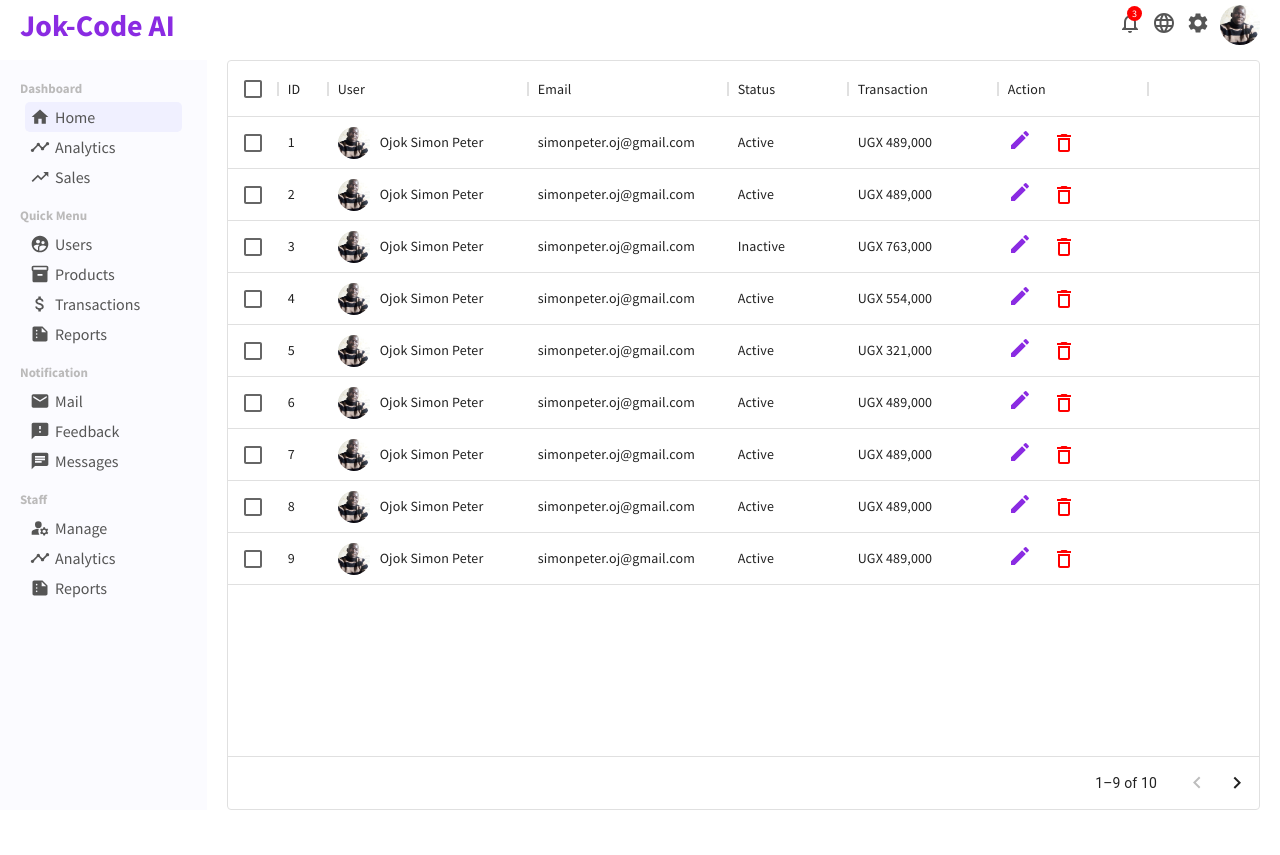
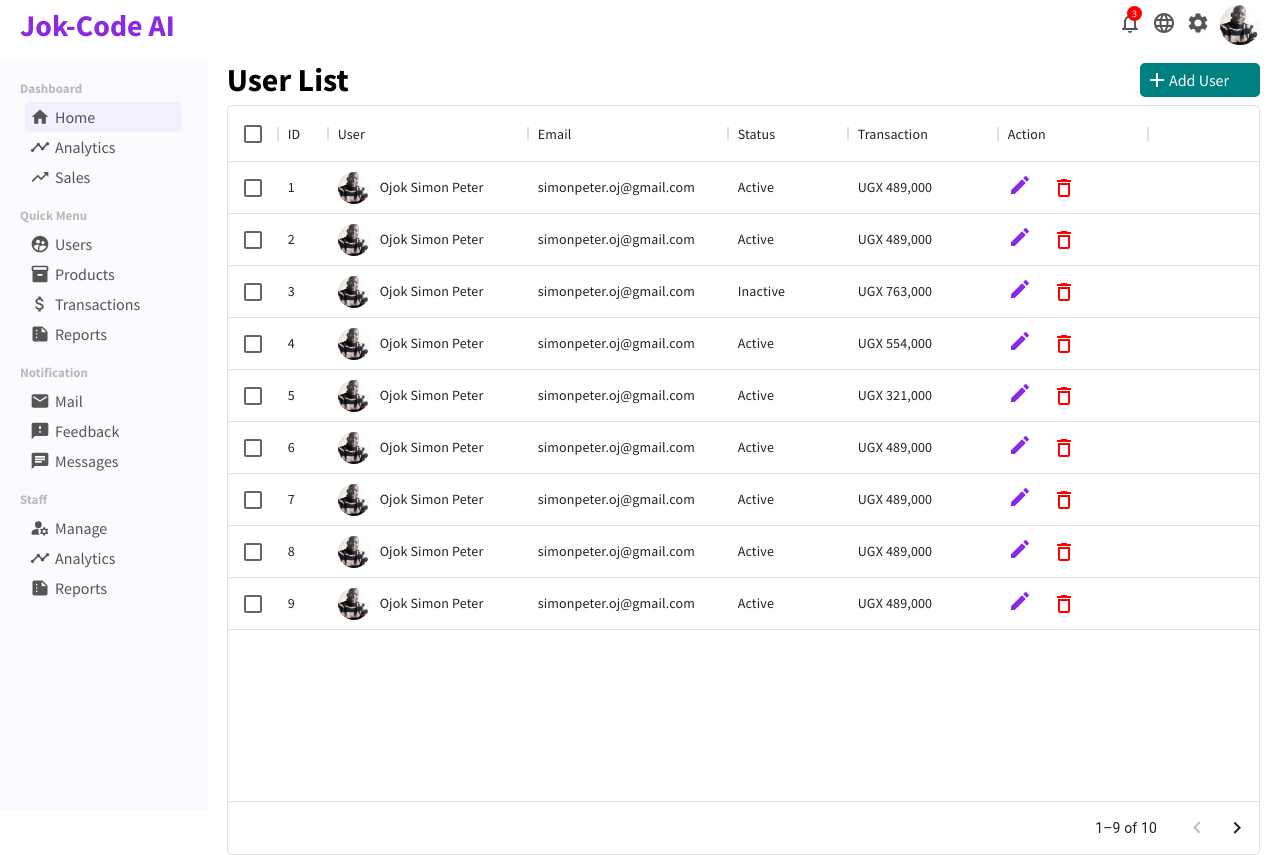
Before and after one commit to Jokmonsimon/react-admin-dashboard, a React (Create React App) app: page /users in a window 1280 px wide. Before the commit the page ends 810 px from the top, so only its background shows below. Built offline with nearby package versions, Linux system fonts and the light colour scheme.

Commit message:
New Update

```diff
--- a/src/pages/userList/UserList.jsx
+++ b/src/pages/userList/UserList.jsx
@@ -1,6 +1,6 @@
 import "./UserList.css";
 import { DataGrid } from "@mui/x-data-grid";
-import { DeleteOutlined, Edit } from "@mui/icons-material";
+import { Add, DeleteOutlined, Edit } from "@mui/icons-material";
 import { userRows } from "../../data";
 import { Link } from "react-router-dom";
 import { useState } from "react";
@@ -59,6 +59,14 @@ export default function UserList() {
 
   return (
     <div className="user-list">
+      <div className="user-title-container">
+        <h1 className="user-title">User List</h1>
+        <Link to="/addNewUser" className="link">
+          <button className="add-user-button">
+            <Add /> Add User
+          </button>
+        </Link>
+      </div>
       <DataGrid
         disableSelectionOnClick
         rows={data}
```
